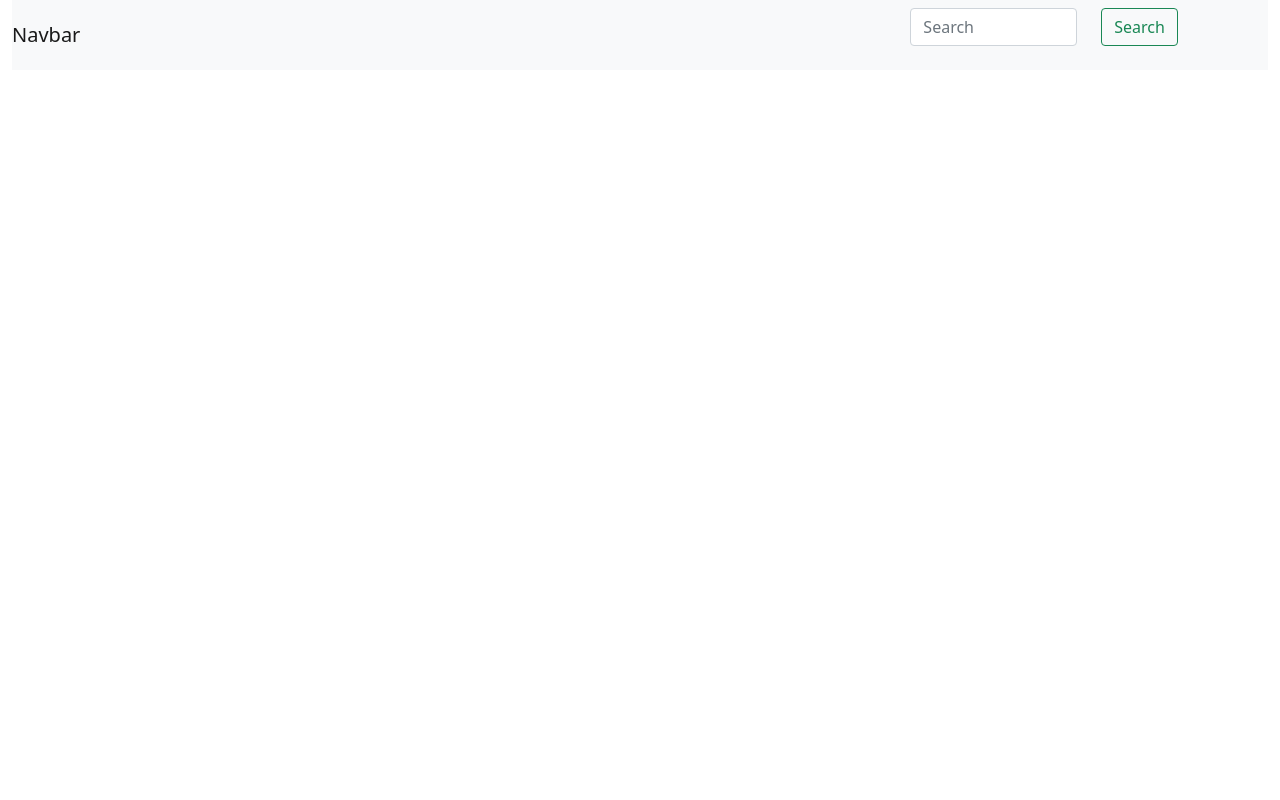
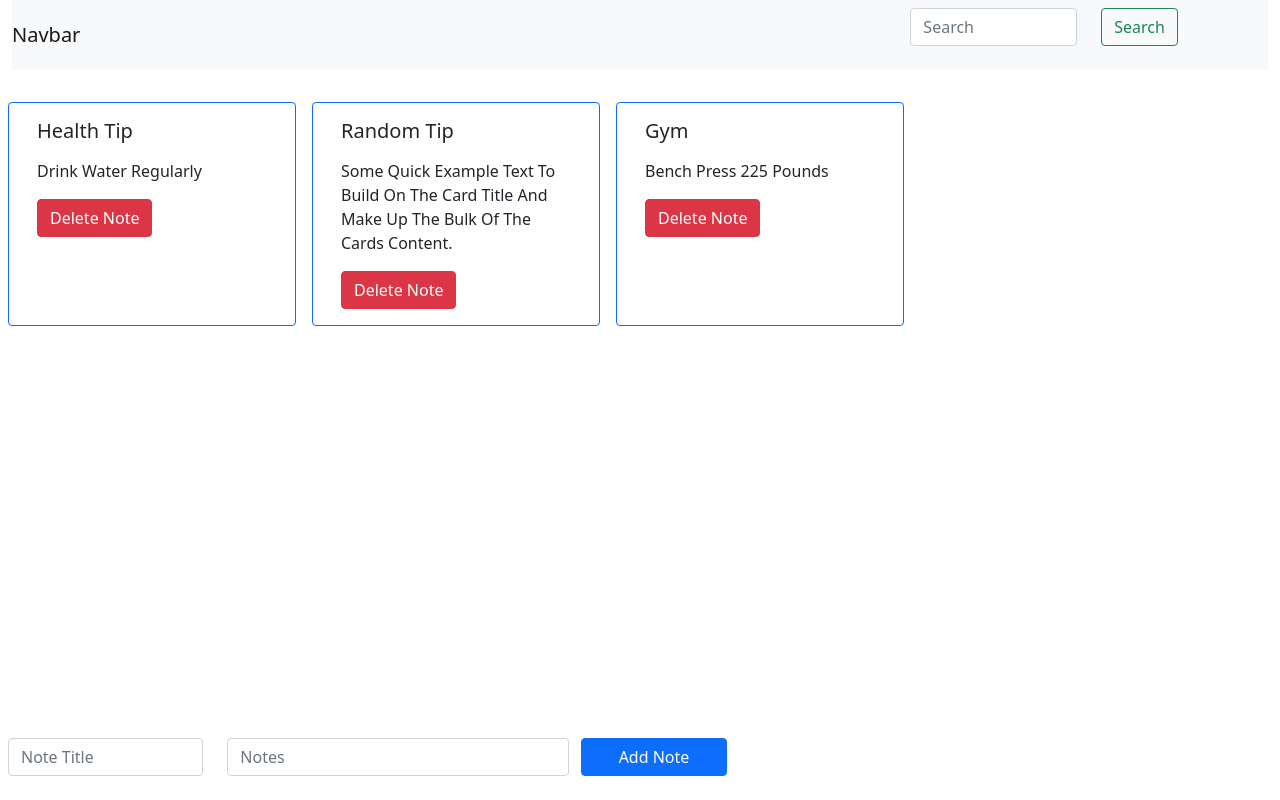
Before and after one commit to kamalC5196/react-Voice-Note-Taking-App, a React (Create React App) app: page / in a window 1280 px wide. Built offline with nearby package versions, Linux system fonts and the light colour scheme.

Commit message:
Add notes feature added

```diff
--- a/src/App.js
+++ b/src/App.js
@@ -1,11 +1,35 @@
-import React from 'react';
+import React, { useState } from 'react';
 import 'bootstrap/dist/css/bootstrap.css';
 import Navbar from './Components/Navbar';
+import Notes from './Components/Notes';
+import AddNotes from './Components/AddNotes';
 
 export default function App() {
+  const initialState = [
+    {
+      id: 1,
+      title: 'health tip',
+      note: 'drink water regularly',
+    },
+    {
+      id: 2,
+      title: 'random tip',
+      note: 'Some quick example text to build on the card title and make up the bulk of the cards content.',
+    },
+    {
+      id: 3,
+      title: 'gym',
+      note: 'bench press 225 pounds',
+    },
+  ];
+
+  const [notes, addNotes] = useState(initialState);
   return (
     <div className="container-fluid">
       <Navbar theme={'light'} />
+      <br />
+      <Notes notes={notes} />
+      <AddNotes addNotes={addNotes} />
     </div>
   );
 }
--- /dev/null
+++ b/src/Components/AddNotes.js
@@ -0,0 +1,50 @@
+import React, { useRef } from 'react';
+function AddNotes({ addNotes }) {
+  const formRef = useRef();
+
+  function handleSubmit(e) {
+    e.preventDefault();
+    const title = e.target.elements.noteTitle.value;
+    const note = e.target.elements.noteNote.value;
+    addNotes((prevNotes) => {
+      const updatedNotes = {
+        id: prevNotes.length + 1,
+        title,
+        note,
+      };
+      return prevNotes.concat(updatedNotes);
+    });
+    formRef.current.reset();
+  }
+  return (
+    <form
+      ref={formRef}
+      className="form-inline col-sm-8 mx-2 fixed-bottom"
+      onSubmit={handleSubmit}
+    >
+      <div className="row">
+        <div className=" mb-2 col-sm-3">
+          <input
+            type="text"
+            readonly
+            className="form-control"
+            id="noteTitle"
+            placeHolder="Note Title"
+          />
+        </div>
+        <div className="col-sm-5">
+          <input
+            type="text"
+            className="form-control"
+            id="noteNote"
+            placeholder="Notes"
+          />
+        </div>
+        <button type="submit" className="btn btn-primary mb-2 col-sm-2">
+          Add Note
+        </button>
+      </div>
+    </form>
+  );
+}
+export default AddNotes;
--- /dev/null
+++ b/src/Components/Notes.js
@@ -0,0 +1,26 @@
+import React from 'react';
+
+function Notes({ notes }) {
+  console.log(notes);
+  return (
+    <div className="row">
+      {notes.map((note) => (
+        <div
+          className="card border border-primary mx-2 my-2 col;sm-4"
+          style={{ width: '18rem', textTransform: 'capitalize' }}
+          key={note.id}
+        >
+          <div className="card-body">
+            <h5 className="card-title">{note.title}</h5>
+            <p className="card-text my-3">{note.note}</p>
+            <a href="#" className="btn btn-danger">
+              Delete Note
+            </a>
+          </div>
+        </div>
+      ))}
+    </div>
+  );
+}
+
+export default Notes;
```
